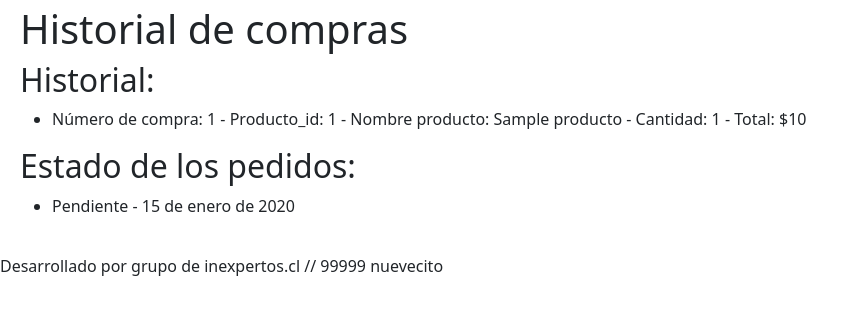
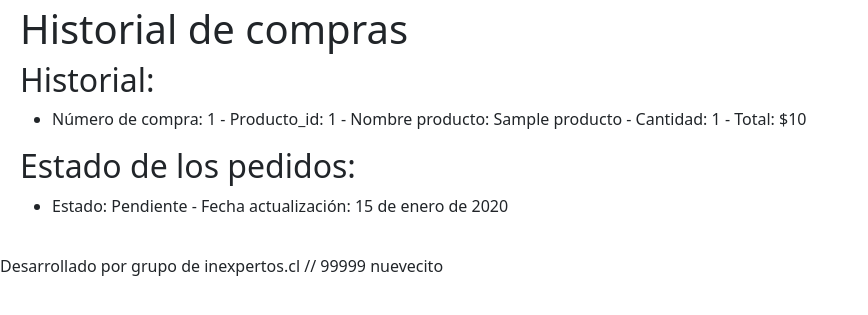
Before and after one commit to otarola3/M7A2grupal, a Django app: page /historial/ in a window 1280 px wide. Shown: the part 147-462 px from the top of the page, without its empty margins (0-868 px from the left). Run offline with Django 4.2, Linux system fonts and the light colour scheme; a user stored in the database is signed in; tables that the repository leaves empty hold one stand-in row (values such as "Sample post").

Commit message:
Final historial actualización

```diff
--- a/core_m7/templates/historial.html
+++ b/core_m7/templates/historial.html
@@ -16,7 +16,7 @@
 <h2>Estado de los pedidos:</h2>
 <ul>
     {% for pedido in estado_pedido %}
-        <li>{{ pedido.estado }} - {{ pedido.fecha }}</li>
+        <li>Estado: {{ pedido.estado }} - Fecha actualización: {{ pedido.fecha }}</li>
     {% empty %}
         <li>No hay pedidos registrados</li>
     {% endfor %}
```
